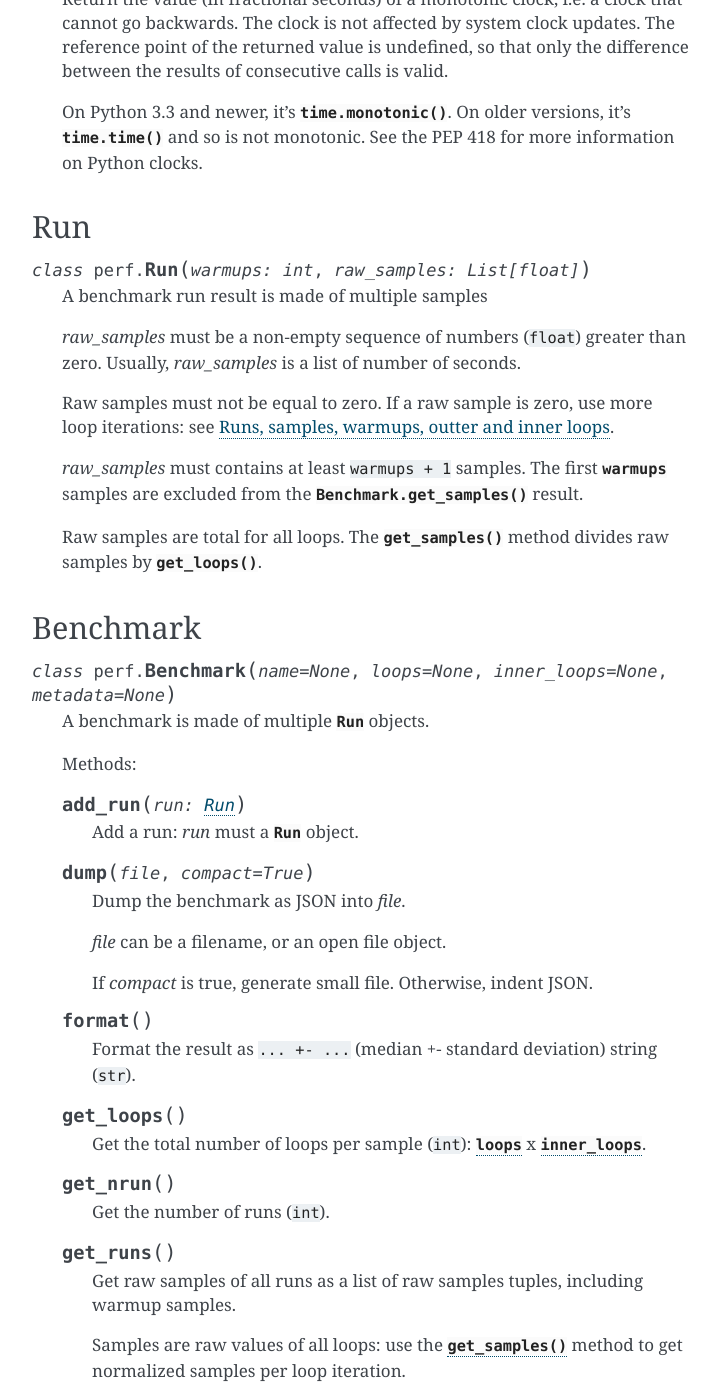
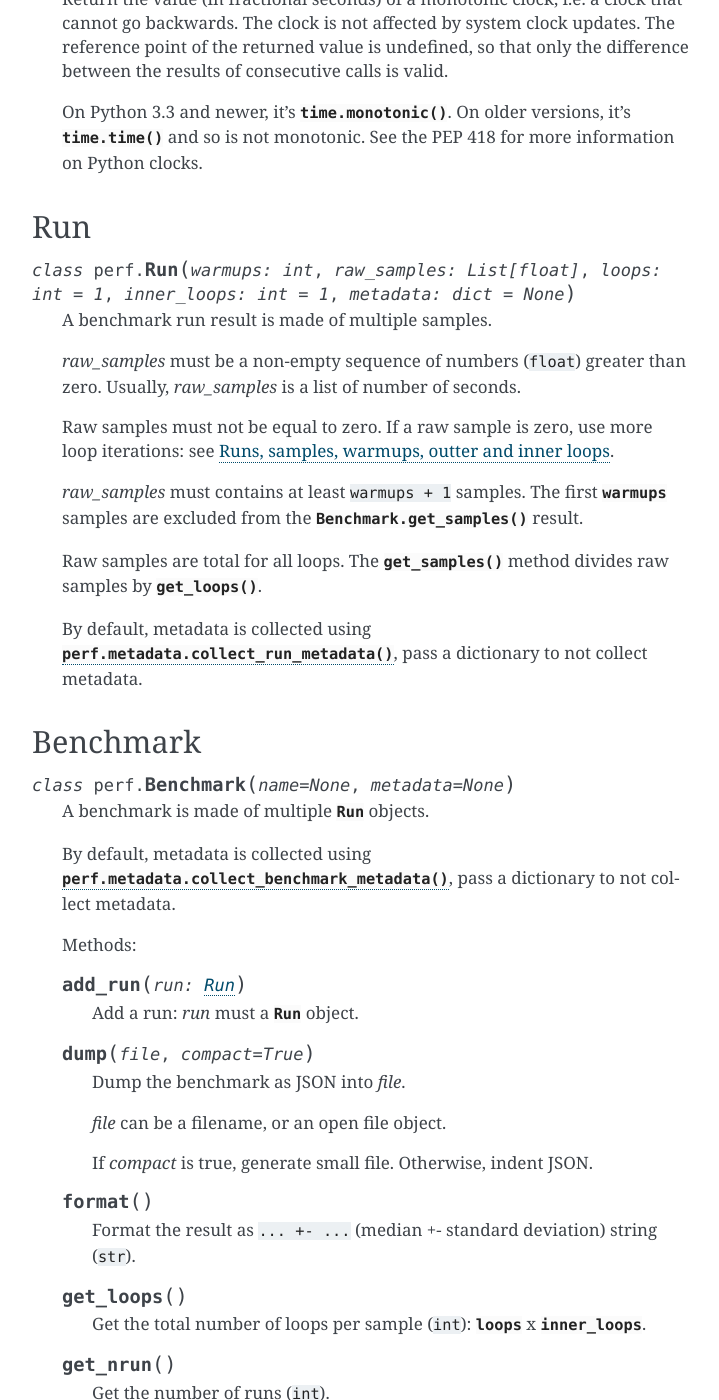
Before and after one commit to psf/pyperf, a Sphinx documentation site: the page built from doc/api.rst, in a window 1280 px wide and 1400 px high, scrolled down 3898 px. Shown: the whole window, without its empty margins (388-1107 px from the left). Built offline with Sphinx 7.4.7, drawn with Linux system fonts in a browser that asks for light colours; some of the changed text lies outside the part shown.

Commit message:
update doc

```diff
--- a/doc/api.rst
+++ b/doc/api.rst
@@ -113,9 +113,9 @@ Clocks
 Run
 ---
 
-.. class:: perf.Run(warmups: int, raw_samples: List[float])
+.. class:: perf.Run(warmups: int, raw_samples: List[float], loops: int=1, inner_loops: int=1, metadata: dict=None)
 
-   A benchmark run result is made of multiple samples
+   A benchmark run result is made of multiple samples.
 
    *raw_samples* must be a non-empty sequence of numbers (``float``) greater
    than zero. Usually, *raw_samples* is a list of number of seconds.
@@ -131,13 +131,21 @@ Run
    Raw samples are total for all loops. The :meth:`get_samples` method divides
    raw samples by :meth:`get_loops`.
 
+   By default, metadata is collected using
+   :meth:`perf.metadata.collect_run_metadata`, pass a dictionary to not collect
+   metadata.
+
 
 Benchmark
 ---------
 
-.. class:: perf.Benchmark(name=None, loops=None, inner_loops=None, metadata=None)
+.. class:: perf.Benchmark(name=None, metadata=None)
 
    A benchmark is made of multiple :class:`Run` objects.
+
+   By default, metadata is collected using
+   :meth:`perf.metadata.collect_benchmark_metadata`, pass a dictionary to not
+   collect metadata.
 
    Methods:
 
@@ -213,16 +221,6 @@ Benchmark
       standard deviation) a string (``str``).
 
    Attributes:
-
-   .. attribute:: inner_loops
-
-      Number of inner-loop iterations of the benchmark samples
-      (``int >= 1`` or ``None``). Default: ``None``.
-
-   .. attribute:: loops
-
-      Number of outter-loop iterations of the benchmark samples
-      (``int >= 1``). Default: ``1``.
 
    .. attribute:: metadata
 
```
